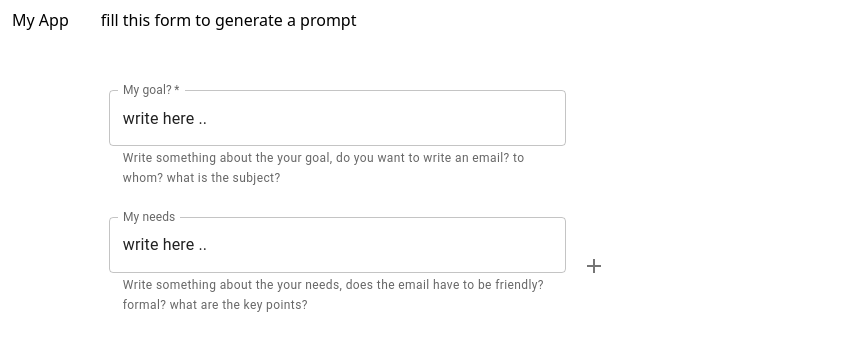
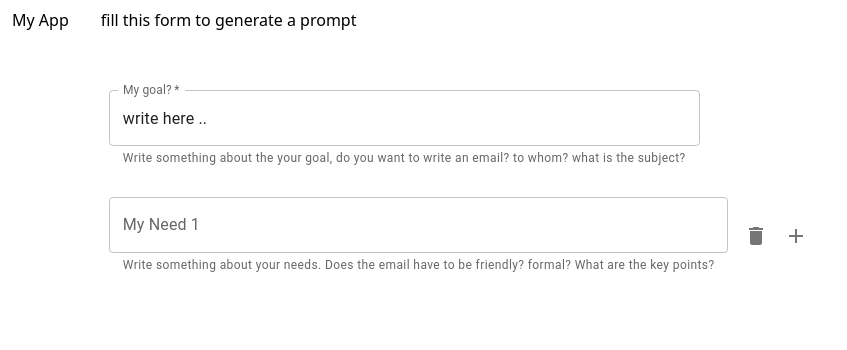
Before and after one commit to Ferez22/hemewimp, a React (Vite) app: page / in a window 1280 px wide. Shown: the top 350 px of the page, without its empty margins (0-847 px from the left). Built offline with nearby package versions, Linux system fonts and the light colour scheme.

Commit message:
functional add and delete a need

```diff
--- a/src/components/my-description.tsx
+++ b/src/components/my-description.tsx
@@ -8,8 +8,7 @@ const MyDescription = () => {
       component="form"
       sx={{
         '& .MuiTextField-root': {
-          m: 1,
-          width: '50ch'
+          m: 1
         }
       }}
       noValidate
--- a/src/components/my-needs.tsx
+++ b/src/components/my-needs.tsx
@@ -1,35 +1,86 @@
-import React from 'react';
+import React, { useState } from 'react';
 import Box from '@mui/material/Box';
 import TextField from '@mui/material/TextField';
 import AddIcon from '@mui/icons-material/Add';
+import DeleteIcon from '@mui/icons-material/Delete';
 import IconButton from '@mui/material/IconButton';
 import Tooltip from '@mui/material/Tooltip';
 
 const MyNeeds = () => {
+  // State to manage the list of input fields
+  const [inputs, setInputs] = useState<string[]>(['']); // Initial empty input field
+
+  // Function to add a new input field
+  const addInputField = () => {
+    setInputs([...inputs, '']);
+  };
+
+  // Function to handle changes in any of the input fields
+  const handleInputChange = (
+    index: number,
+    event: React.ChangeEvent<HTMLInputElement>
+  ) => {
+    const newInputs = [...inputs];
+    newInputs[index] = event.target.value;
+    setInputs(newInputs);
+  };
+
+  // Function to delete an input field
+  const deleteInputField = (index: number) => {
+    if (inputs.length > 1) {
+      setInputs(inputs.filter((_, i) => i !== index));
+    }
+  };
+
   return (
     <Box
       component="form"
       sx={{
         '& .MuiTextField-root': {
-          m: 1,
-          width: '50ch'
+          m: 1
         }
       }}
       noValidate
       autoComplete="off"
     >
-      <div className="mt-3 flex items-center justify-center">
+      <div className="relative mt-3 flex flex-col gap-2">
+        <div className="flex flex-col gap-2">
+          {inputs.map((input, index) => (
+            <div className="flex items-center" key={index}>
+              <Box
+                sx={{
+                  display: 'flex',
+                  alignItems: 'center',
+                  justifyContent: 'center'
+                }}
+              >
                 <TextField
-          id="outlined-required"
-          label="My needs"
+                  value={input}
+                  onChange={e => handleInputChange(index, e)}
+                  label={`My Need ${index + 1}`}
                   defaultValue="write here .."
-          helperText="Write something about the your needs, does the email have to be friendly? formal? what are the key points?"
+                  helperText="Write something about your needs. Does the email have to be friendly? formal? What are the key points?"
                 />
+                <Tooltip title="delete a need" placement="top">
+                  <IconButton
+                    onClick={() => deleteInputField(index)}
+                    className="ml-2"
+                  >
+                    <DeleteIcon />
+                  </IconButton>
+                </Tooltip>
+              </Box>
+              {/* Show the button only next to the last input field */}
+              {index === inputs.length - 1 && (
                 <Tooltip title="Add a need" placement="top">
-          <IconButton>
+                  <IconButton onClick={addInputField} className="ml-2">
                     <AddIcon />
                   </IconButton>
                 </Tooltip>
+              )}
+            </div>
+          ))}
+        </div>
       </div>
     </Box>
   );
```
Lines whose indentation alone changed are shown as unchanged.
